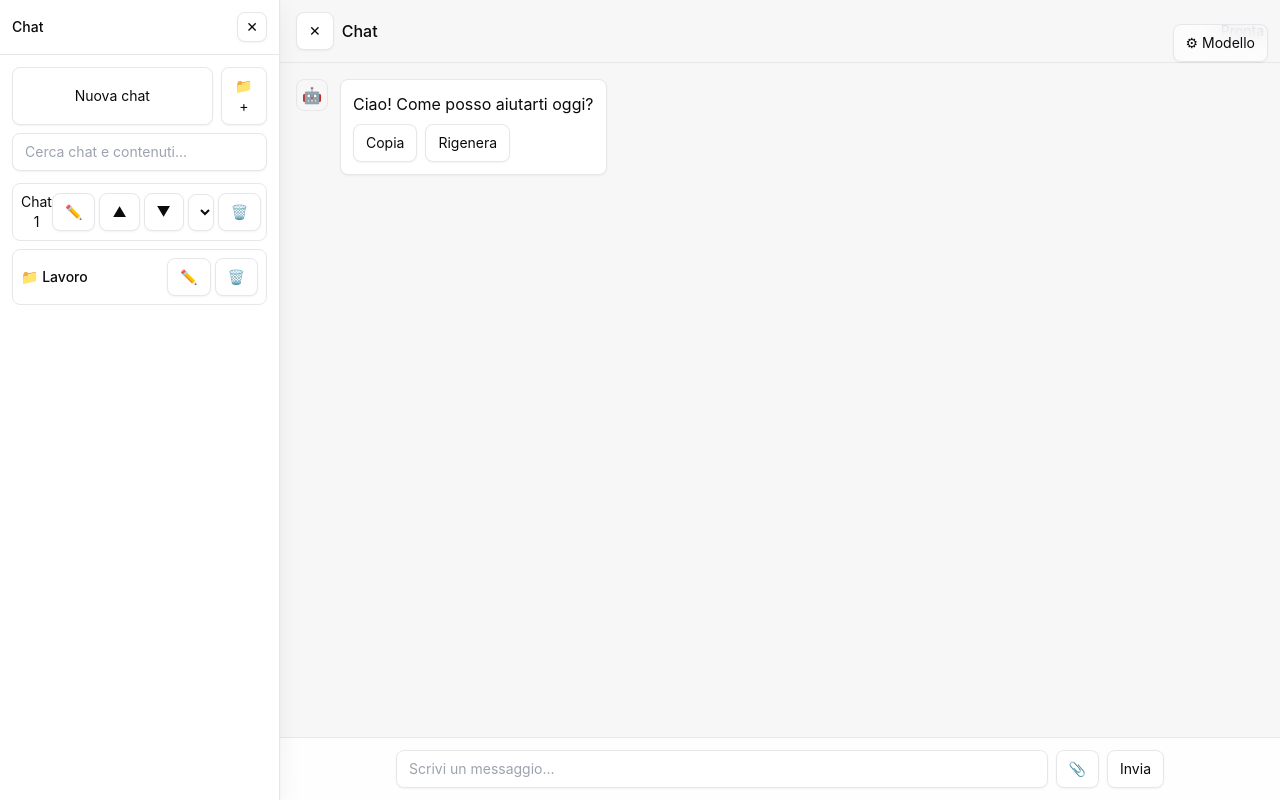
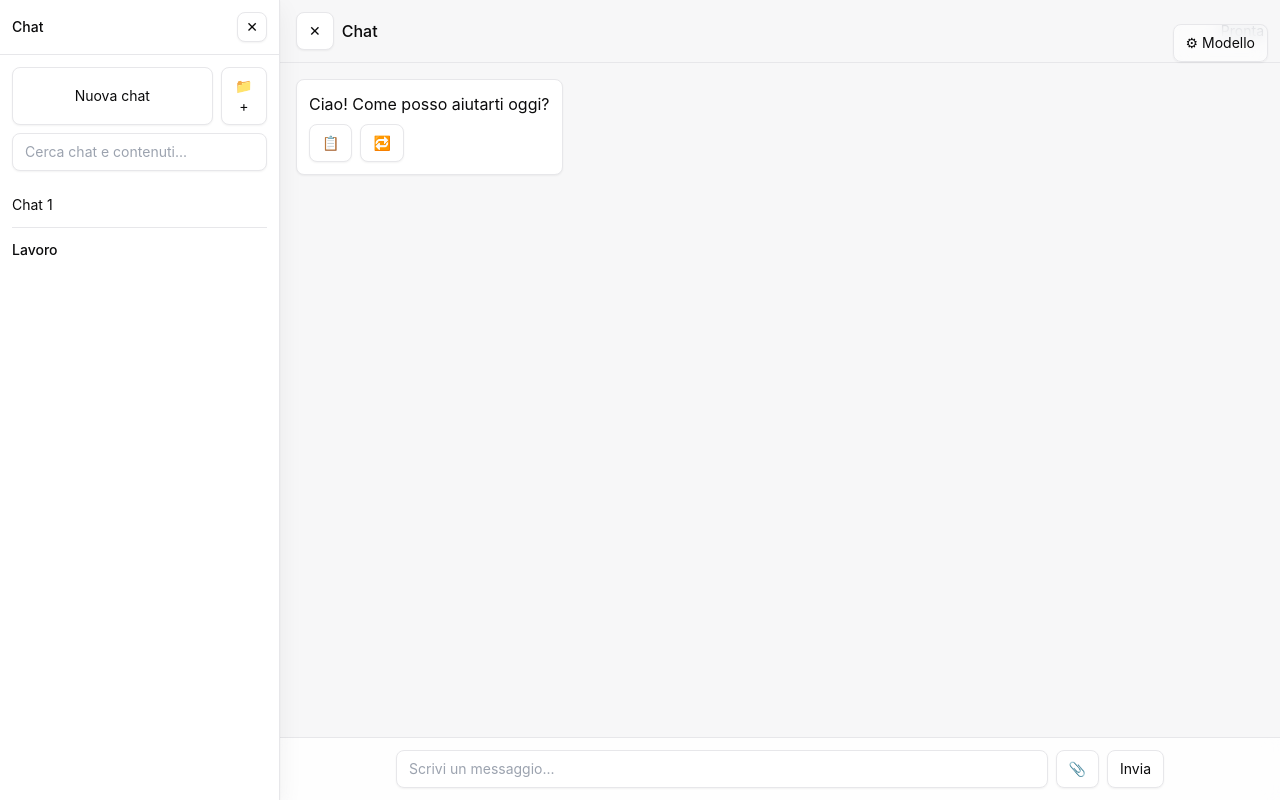
Before and after one commit to GiovanniM-maker/cursor_playground, a React (Vite) app: page / in a window 1280 px wide. Built offline with nearby package versions, Linux system fonts and the light colour scheme.

Commit message:
feat(ui): borderless sidebar list, ⋯ action menu, DnD reorder/move, minimal chat emojis

```diff
--- a/src/App.tsx
+++ b/src/App.tsx
@@ -20,7 +20,7 @@ export default function App() {
   const [sidebarOpen, setSidebarOpen] = React.useState(true)
   const [settingsOpen, setSettingsOpen] = React.useState(false)
 
-  const { tree, currentFolderId, search, setSearch, enterFolder, addChat, addFolder, renameChat, renameFolder, deleteChat, deleteFolder, moveChatUp, moveChatDown, moveChatToFolder } = useChatStore()
+  const { tree, currentFolderId, search, setSearch, enterFolder, addChat, addFolder, renameChat, renameFolder, deleteChat, deleteFolder, moveChatUp, moveChatDown, moveChatToFolder, moveChatBefore } = useChatStore()
 
   // Chat state (per demo - later bind to selected chat from store)
   const [messages, setMessages] = React.useState<Message[]>([
@@ -121,6 +121,21 @@ export default function App() {
     if (name && name.trim()) renameFolder(id, name.trim())
   }
 
+  const [openMenuId, setOpenMenuId] = React.useState<string | null>(null)
+  const menuRef = React.useRef<HTMLDivElement | null>(null)
+  React.useEffect(() => {
+    function onDocClick(e: MouseEvent) {
+      if (!menuRef.current) return
+      if (!(e.target instanceof Node)) return
+      if (!menuRef.current.contains(e.target)) setOpenMenuId(null)
+    }
+    document.addEventListener('click', onDocClick)
+    return () => document.removeEventListener('click', onDocClick)
+  }, [])
+
+  // drag and drop
+  const [dragChatId, setDragChatId] = React.useState<string | null>(null)
+
   return (
     <div className="h-full relative bg-surface">
       {/* Sidebar overlay, non-card */}
@@ -142,40 +157,58 @@ export default function App() {
             <input className="input" value={search} onChange={e => setSearch(e.target.value)} placeholder="Cerca chat e contenuti..." />
           </div>
         </div>
-        <div className="overflow-auto px-3 pb-3 space-y-2">
+        <div className="overflow-auto px-3 pb-3 divide-y divide-border">
           {currentFolderId && (
-            <div className="text-xs text-dim px-1">
+            <div className="text-xs text-dim px-1 py-2">
               <button className="btn" onClick={() => enterFolder(null)}>← Indietro</button>
             </div>
           )}
-          {(currentList as any[]).map((n: any) => (
+          {(currentList as any[]).map((n: any, index: number) => (
             n.type === 'chat' ? (
-              <div key={n.id} className="border border-border rounded-lg p-2 flex items-center justify-between">
-                <button className="text-sm" onClick={() => {/* future: open chat */}}>{n.title}</button>
-                <div className="flex items-center gap-1">
-                  <button className="btn" onClick={() => promptRenameChat(n.id, n.title)} aria-label="Rinomina">✏️</button>
-                  <button className="btn" onClick={() => moveChatUp(n.id)} aria-label="Sposta su">▲</button>
-                  <button className="btn" onClick={() => moveChatDown(n.id)} aria-label="Sposta giù">▼</button>
-                  <div className="relative">
-                    <select className="input" onChange={e => { const v = e.target.value || null; moveChatToFolder(n.id, v === 'root' ? null : v as string) }} defaultValue="">
-                      <option value="" disabled>Muovi in…</option>
-                      <option value="root">Radice</option>
+              <div
+                key={n.id}
+                className="py-2 flex items-center justify-between group"
+                draggable
+                onDragStart={(e) => { setDragChatId(n.id); e.dataTransfer.setData('text/plain', n.id) }}
+                onDragOver={(e) => e.preventDefault()}
+                onDrop={(e) => { e.preventDefault(); const src = dragChatId || e.dataTransfer.getData('text/plain'); if (src && src !== n.id) moveChatBefore(src, n.id); setDragChatId(null) }}
+              >
+                <button className="text-sm text-left truncate flex-1" onClick={() => {/* future: open chat */}}>{n.title}</button>
+                <div className="ml-2 relative" ref={openMenuId === n.id ? menuRef : undefined}>
+                  <button className="opacity-0 group-hover:opacity-100 transition text-lg px-2" onClick={() => setOpenMenuId(openMenuId === n.id ? null : n.id)} aria-label="Altro">⋯</button>
+                  {openMenuId === n.id && (
+                    <div className="absolute right-0 z-10 mt-1 w-44 rounded-lg border border-border bg-white shadow-soft p-1 text-sm">
+                      <button className="w-full text-left px-3 py-2 hover:bg-surface" onClick={() => { setOpenMenuId(null); promptRenameChat(n.id, n.title) }}>Rinomina</button>
+                      <button className="w-full text-left px-3 py-2 hover:bg-surface" onClick={() => { setOpenMenuId(null); moveChatUp(n.id) }}>Sposta su</button>
+                      <button className="w-full text-left px-3 py-2 hover:bg-surface" onClick={() => { setOpenMenuId(null); moveChatDown(n.id) }}>Sposta giù</button>
+                      <div className="px-3 pt-2 pb-1 text-xs text-dim">Muovi in</div>
+                      <button className="w-full text-left px-3 py-2 hover:bg-surface" onClick={() => { setOpenMenuId(null); moveChatToFolder(n.id, null) }}>Radice</button>
                       {flattenFolders(tree).map(f => (
-                        <option key={f.id} value={f.id}>{f.name}</option>
+                        <button key={f.id} className="w-full text-left px-3 py-2 hover:bg-surface" onClick={() => { setOpenMenuId(null); moveChatToFolder(n.id, f.id) }}>{f.name}</button>
                       ))}
-                    </select>
-                  </div>
-                  <button className="btn" onClick={() => deleteChat(n.id)} aria-label="Elimina">🗑️</button>
+                      <div className="border-t border-border my-1" />
+                      <button className="w-full text-left px-3 py-2 hover:bg-surface text-red-600" onClick={() => { setOpenMenuId(null); deleteChat(n.id) }}>Elimina</button>
+                    </div>
+                  )}
                 </div>
               </div>
             ) : (
-              <div key={n.id} className="border border-border rounded-lg p-2">
-                <div className="flex items-center justify-between">
-                  <button className="text-sm font-medium" onClick={() => enterFolder(n.id)}>📁 {n.name}</button>
-                  <div className="flex items-center gap-1">
-                    <button className="btn" onClick={() => promptRenameFolder(n.id, n.name)} aria-label="Rinomina">✏️</button>
-                    <button className="btn" onClick={() => deleteFolder(n.id)} aria-label="Elimina">🗑️</button>
-                  </div>
+              <div
+                key={n.id}
+                className="py-2 flex items-center justify-between"
+                onDragOver={(e) => e.preventDefault()}
+                onDrop={(e) => { e.preventDefault(); const src = dragChatId || e.dataTransfer.getData('text/plain'); if (src) moveChatToFolder(src, n.id); setDragChatId(null) }}
+              >
+                <button className="text-sm font-medium text-left truncate flex-1" onClick={() => enterFolder(n.id)}>{n.name}</button>
+                <div className="ml-2 relative" ref={openMenuId === n.id ? menuRef : undefined}>
+                  <button className="opacity-0 group-hover:opacity-100 transition text-lg px-2" onClick={() => setOpenMenuId(openMenuId === n.id ? null : n.id)} aria-label="Altro">⋯</button>
+                  {openMenuId === n.id && (
+                    <div className="absolute right-0 z-10 mt-1 w-44 rounded-lg border border-border bg-white shadow-soft p-1 text-sm">
+                      <button className="w-full text-left px-3 py-2 hover:bg-surface" onClick={() => { setOpenMenuId(null); promptRenameFolder(n.id, n.name) }}>Rinomina</button>
+                      <div className="border-t border-border my-1" />
+                      <button className="w-full text-left px-3 py-2 hover:bg-surface text-red-600" onClick={() => { setOpenMenuId(null); deleteFolder(n.id) }}>Elimina</button>
+                    </div>
+                  )}
                 </div>
               </div>
             )
@@ -219,11 +252,6 @@ export default function App() {
         <main className="relative overflow-auto p-4 space-y-3">
           {messages.map(m => (
             <div key={m.id} className={`flex items-start gap-3 ${m.role === 'user' ? 'justify-end' : ''}`}>
-              {m.role === 'assistant' && (
-                <div className="h-8 w-8 rounded-lg bg-surface border border-border grid place-items-center" aria-hidden>
-                  {isGenerating && messages[messages.length-1]?.id === m.id ? '⏳' : '🤖'}
-                </div>
-              )}
               <div className="max-w-prose rounded-lg border border-border bg-white p-3 shadow-sm">
                 <div>{m.content}</div>
                 {m.attachments && m.attachments.length > 0 && (
@@ -235,13 +263,13 @@ export default function App() {
                 )}
                 {m.role === 'assistant' && (
                   <div className="mt-2 flex gap-2 text-xs">
-                    <button className="btn" onClick={() => navigator.clipboard.writeText(m.content)}>Copia</button>
-                    <button className="btn" onClick={() => setMessages(prev => prev.filter(x => x.id !== m.id))}>Rigenera</button>
+                    <button className="btn" title="Copia" onClick={() => navigator.clipboard.writeText(m.content)}>📋</button>
+                    <button className="btn" title="Rigenera" onClick={() => setMessages(prev => prev.filter(x => x.id !== m.id))}>🔁</button>
                   </div>
                 )}
               </div>
-              {m.role === 'user' && (
-                <div className="h-8 w-8 rounded-lg bg-surface border border-border grid place-items-center" aria-hidden>🧑‍💻</div>
+              {m.role === 'assistant' && isGenerating && messages[messages.length-1]?.id === m.id && (
+                <span className="text-dim text-xs" aria-hidden>⏳</span>
               )}
             </div>
           ))}
--- a/src/store.ts
+++ b/src/store.ts
@@ -21,6 +21,7 @@ type Actions = {
   moveChatUp: (chatId: string) => void
   moveChatDown: (chatId: string) => void
   moveChatToFolder: (chatId: string, targetFolderId: string | null) => void
+  moveChatBefore: (chatId: string, beforeChatId: string) => void
 }
 
 function now() { return Date.now() }
@@ -169,6 +170,20 @@ export const useChatStore = create<State & Actions>((set, get) => ({
     }
     return { tree: updated }
   }),
+
+  moveChatBefore: (chatId, beforeChatId) => set(state => {
+    const updated = structuredClone(state.tree) as RootTree
+    const locFrom = findParentAndIndex(updated, chatId)
+    const locTo = findParentAndIndex(updated, beforeChatId)
+    if (!locFrom || !locTo) return {}
+    const fromList = locFrom.parent ? locFrom.parent.children : updated
+    const toList = locTo.parent ? locTo.parent.children : updated
+    const [item] = fromList.splice(locFrom.index, 1)
+    if (item.type !== 'chat') return {}
+    const insertIndex = toList.findIndex(n => n.id === beforeChatId)
+    toList.splice(insertIndex, 0, item)
+    return { tree: updated }
+  }),
 }))
 
 // Helpers for searching across tree
```
Also changed, not shown: 1 other file (tests, documents, lock files or other folders).
